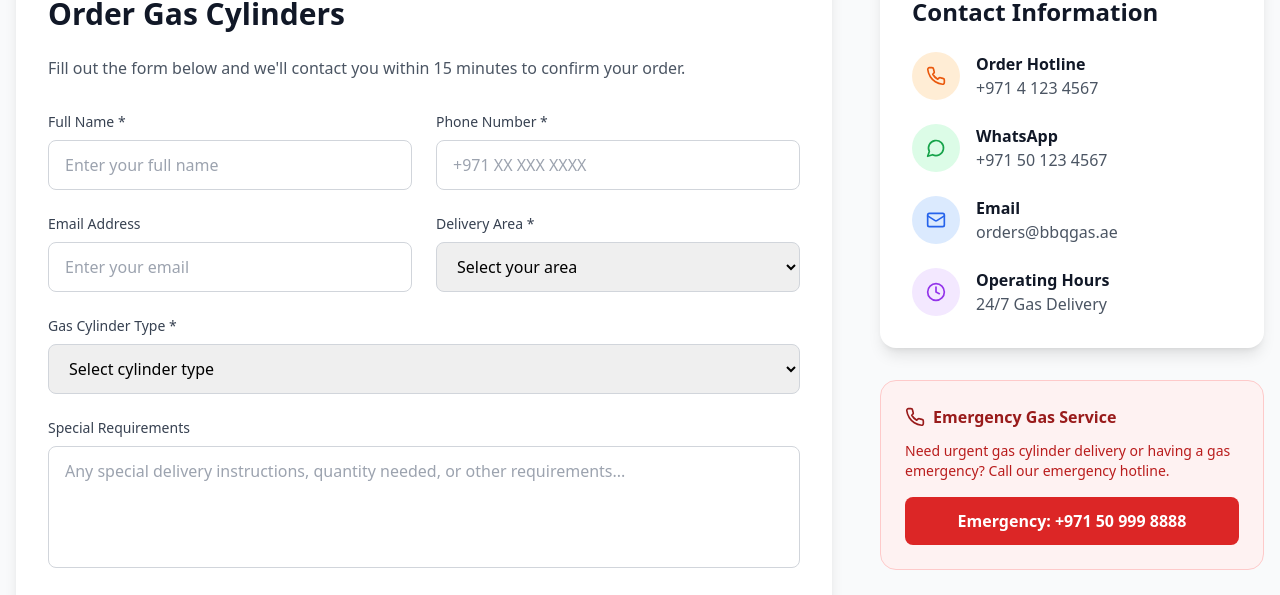
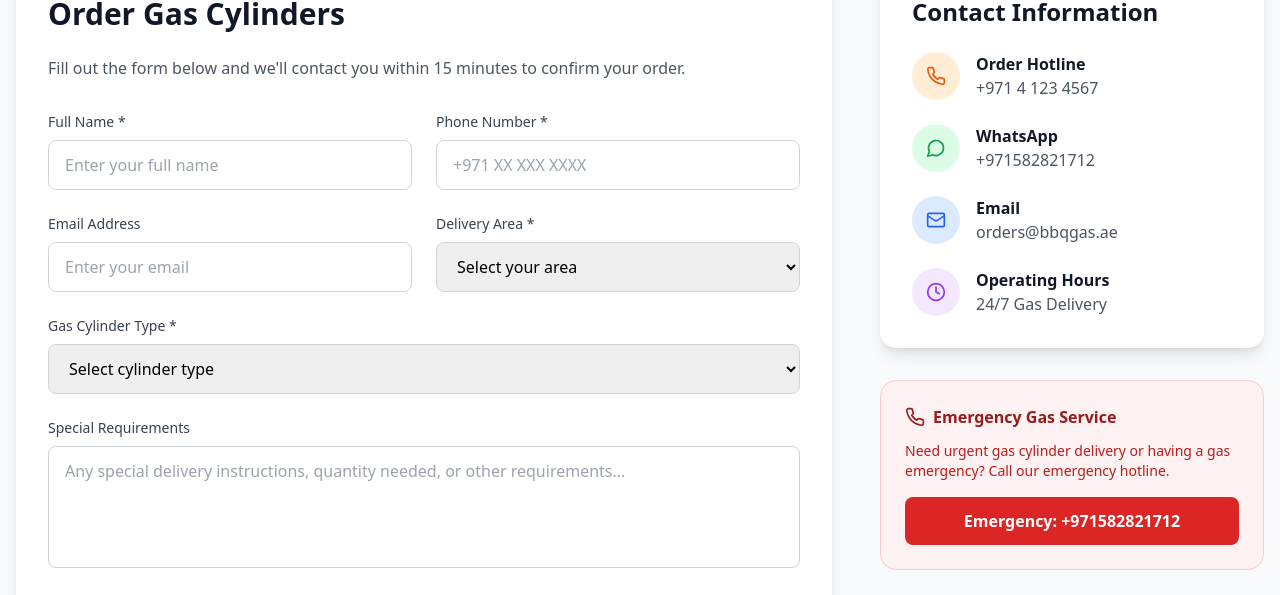
Before and after one commit to harshsood/bbq-gas-new, a React (Vite) app: page /contact in a window 1280 px wide. Shown: the part 1244-1839 px from the top of the page. Built offline with nearby package versions, Linux system fonts and the light colour scheme.

Commit message:
Update Contact.tsx

```diff
--- a/src/pages/Contact.tsx
+++ b/src/pages/Contact.tsx
@@ -35,7 +35,7 @@ const Contact = () => {
     {
       icon: MessageCircle,
       title: 'WhatsApp Orders',
-      info: '+971 50 123 4567',
+      info: '+971582821712',
       description: 'Quick orders via WhatsApp messaging',
       color: 'green',
       available: 'Instant Response'
@@ -51,7 +51,7 @@ const Contact = () => {
     {
       icon: Headphones,
       title: 'Emergency Service',
-      info: '+971 50 999 8888',
+      info: '+971582821712',
       description: 'Emergency gas cylinder delivery',
       color: 'red',
       available: '24/7 Emergency'
@@ -298,7 +298,7 @@ const Contact = () => {
                     </div>
                     <div>
                       <p className="font-semibold text-gray-900">WhatsApp</p>
-                      <p className="text-gray-600">+971 50 123 4567</p>
+                      <p className="text-gray-600">+971582821712</p>
                     </div>
                   </div>
 
@@ -334,7 +334,7 @@ const Contact = () => {
                   Need urgent gas cylinder delivery or having a gas emergency? Call our emergency hotline.
                 </p>
                 <button className="w-full bg-red-600 hover:bg-red-700 text-white px-4 py-3 rounded-lg font-semibold transition-colors">
-                  Emergency: +971 50 999 8888
+                  Emergency: +971582821712
                 </button>
               </div>
             </div>
@@ -375,7 +375,7 @@ const Contact = () => {
           <div className="flex flex-col sm:flex-row gap-4 justify-center">
             <button className="bg-white text-orange-600 px-8 py-4 rounded-xl font-semibold text-lg hover:bg-gray-100 transition-colors flex items-center justify-center space-x-2">
               <Phone size={20} />
-              <span>Call Now: +971 4 123 4567</span>
+              <span>Call Now: +971582821712</span>
             </button>
             <button className="border-2 border-white text-white px-8 py-4 rounded-xl font-semibold text-lg hover:bg-white hover:text-orange-600 transition-colors flex items-center justify-center space-x-2">
               <MessageCircle size={20} />
```
